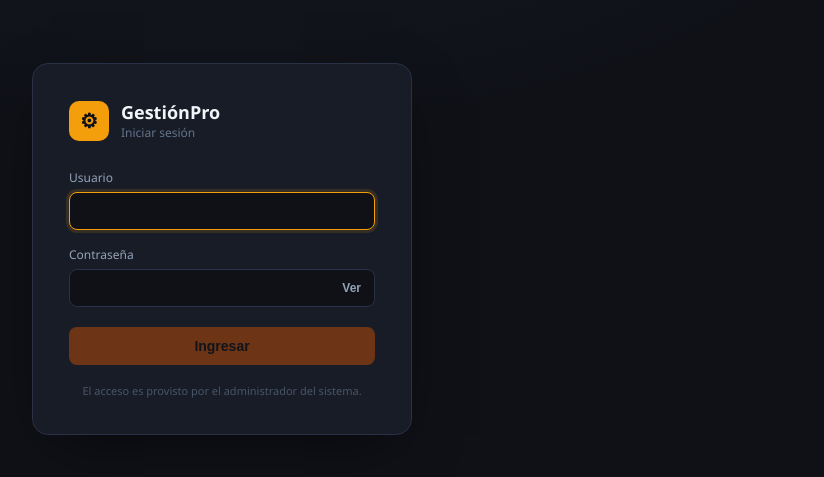
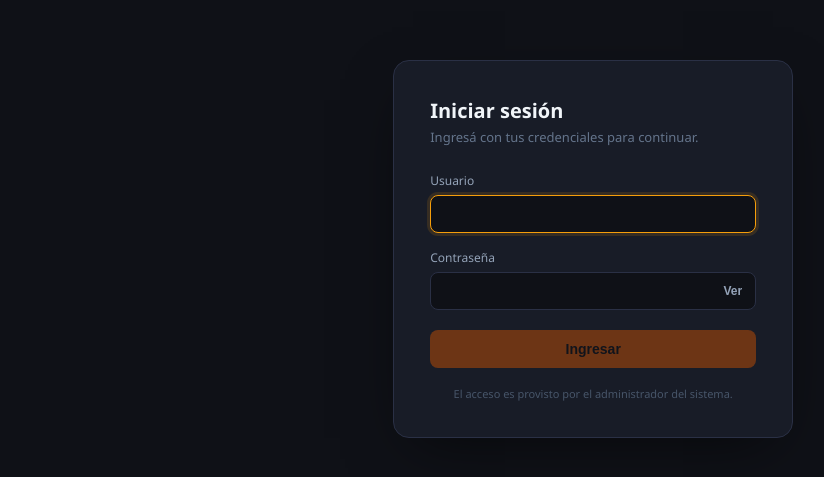
Before and after one commit to Hernanzazzarini/gestion_empresas_2026, a React (Vite) app in the folder gestion-app/client/: page / in a window 1280 px wide. Shown: the part 151-628 px from the top of the page, without its empty margins (418-1242 px from the left). Built offline with nearby package versions, Linux system fonts and the light colour scheme; no server answers.

Commit message:
Se agrega imagen al login,la cual es importada de cloudinary

```diff
--- a/gestion-app/client/src/pages/Login.jsx
+++ b/gestion-app/client/src/pages/Login.jsx
@@ -1,5 +1,13 @@
 import { useState } from 'react'
 import { useAuth } from '../context/AuthContext'
+
+// Imagen de portada (Cloudinary). En desktop ocupa el panel izquierdo;
+// en pantallas chicas pasa a ser el fondo atenuado del formulario.
+// Las transformaciones `f_auto,q_auto,w_1600` la sirven en WebP/AVIF según el
+// navegador: el PNG original pesa 2 MB y así baja a ~125 KB sin pérdida visible.
+const PORTADA = 'https://res.cloudinary.com/dhayjfkli/image/upload/f_auto,q_auto,w_1600/v1785588894/imagen_para_login_fwi7mc.png'
+
+const MODULOS = ['Mantenimiento', 'Logística', 'Stock', 'Mapeo de documentos', 'Desvíos', 'Reclamos', 'Proveedores']
 
 export default function Login() {
   const { login } = useAuth()
@@ -49,34 +57,117 @@ export default function Login() {
   const label = { display: 'block', fontSize: 12, color: '#94a3b8', marginBottom: 6 }
 
   return (
-    <div style={{
-      minHeight: '100vh',
-      background: 'radial-gradient(1200px 600px at 50% -10%, #1e243580, #0f1117 60%)',
-      display: 'flex', alignItems: 'center', justifyContent: 'center', padding: 20,
-    }}>
-      <form onSubmit={submit} style={{
-        width: '100%', maxWidth: 380, background: '#181c27',
-        border: '1px solid #2a3045', borderRadius: 16, padding: 36,
-        boxShadow: '0 20px 60px -20px rgba(0,0,0,0.6)',
-        animation: 'gpLoginIn 0.35s ease-out',
-      }}>
+    <div className="gp-login">
       <style>{`
         @keyframes gpLoginIn {
           from { opacity: 0; transform: translateY(10px); }
           to   { opacity: 1; transform: translateY(0); }
         }
+        @keyframes gpHeroIn { from { opacity: 0; } to { opacity: 1; } }
         @keyframes gpSpin { to { transform: rotate(360deg); } }
+
+        .gp-login { min-height: 100vh; display: flex; background: #0f1117; }
+
+        /* Panel izquierdo: la portada a sangre con un degradado que oscurece
+           el borde derecho para que empalme con el panel del formulario. */
+        .gp-login-hero {
+          position: relative; flex: 1 1 58%; min-width: 0;
+          background-image: url("${PORTADA}");
+          background-size: cover; background-position: center;
+          display: flex; align-items: flex-end;
+          animation: gpHeroIn 0.6s ease-out;
+        }
+        .gp-login-hero::after {
+          content: ''; position: absolute; inset: 0;
+          background:
+            linear-gradient(90deg, rgba(15,17,23,0.55) 0%, rgba(15,17,23,0.10) 35%, rgba(15,17,23,0.75) 82%, #0f1117 100%),
+            linear-gradient(0deg,  rgba(15,17,23,0.92) 0%, rgba(15,17,23,0) 60%);
+        }
+        .gp-login-hero-content { position: relative; z-index: 1; padding: 56px 48px; max-width: 620px; }
+
+        .gp-login-panel {
+          flex: 1 1 42%; display: flex; align-items: center; justify-content: center;
+          padding: 24px; min-width: 0;
+        }
+        .gp-login-card {
+          width: 100%; max-width: 400px; background: #181c27;
+          border: 1px solid #2a3045; border-radius: 16px; padding: 36px;
+          box-shadow: 0 20px 60px -20px rgba(0,0,0,0.6);
+          animation: gpLoginIn 0.35s ease-out;
+        }
+        .gp-login-chips { display: flex; flex-wrap: wrap; gap: 8px; margin-top: 24px; }
+        .gp-login-chip {
+          font-size: 12px; color: #cbd5e1; padding: 5px 11px; border-radius: 999px;
+          border: 1px solid #ffffff26; background: #ffffff0f; backdrop-filter: blur(4px);
+        }
+        /* La marca del formulario sólo aparece cuando el hero no está visible. */
+        .gp-login-brand { display: none; }
+
+        @media (max-width: 980px) {
+          .gp-login-hero { display: none; }
+          .gp-login {
+            background-image:
+              linear-gradient(rgba(15,17,23,0.90), rgba(15,17,23,0.96)),
+              url("${PORTADA}");
+            background-size: cover; background-position: center; background-attachment: fixed;
+          }
+          .gp-login-card { background: #181c27f2; backdrop-filter: blur(6px); }
+          .gp-login-brand { display: flex; }
+        }
+        @media (max-width: 420px) {
+          .gp-login-panel { padding: 16px; }
+          .gp-login-card { padding: 26px 20px; }
+        }
       `}</style>
 
-        <div style={{ display: 'flex', alignItems: 'center', gap: 12, marginBottom: 28 }}>
+      <section className="gp-login-hero">
+        <div className="gp-login-hero-content">
+          <div style={{ display: 'flex', alignItems: 'center', gap: 12, marginBottom: 22 }}>
+            <div style={{
+              width: 44, height: 44, borderRadius: 12, background: '#f59e0b',
+              display: 'flex', alignItems: 'center', justifyContent: 'center',
+              fontSize: 22, fontWeight: 900, color: '#0f1117',
+              boxShadow: '0 8px 24px -8px #f59e0bcc',
+            }}>⚙</div>
+            <div style={{ fontWeight: 800, fontSize: 22, color: '#f1f5f9', letterSpacing: 0.2 }}>
+              Gestión<span style={{ color: '#f59e0b' }}>Pro</span>
+            </div>
+          </div>
+
+          <h1 style={{
+            margin: 0, fontSize: 38, lineHeight: 1.15, fontWeight: 800, color: '#f8fafc',
+            textShadow: '0 2px 24px rgba(0,0,0,0.6)',
+          }}>
+            Toda la operación<br />en un solo lugar.
+          </h1>
+          <p style={{ marginTop: 14, marginBottom: 0, fontSize: 15, lineHeight: 1.6, color: '#94a3b8', maxWidth: 460 }}>
+            Control y mantenimiento, documentación —
+            centralizados, trazables y con reportes en tiempo real.
+          </p>
+
+          <div className="gp-login-chips">
+            {MODULOS.map(m => <span key={m} className="gp-login-chip">{m}</span>)}
+          </div>
+        </div>
+      </section>
+
+      <div className="gp-login-panel">
+        <form onSubmit={submit} className="gp-login-card">
+          <div className="gp-login-brand" style={{ alignItems: 'center', gap: 12, marginBottom: 24 }}>
             <div style={{
               width: 40, height: 40, borderRadius: 10, background: '#f59e0b',
               display: 'flex', alignItems: 'center', justifyContent: 'center',
               fontSize: 20, fontWeight: 900, color: '#0f1117',
             }}>⚙</div>
-          <div>
-            <div style={{ fontWeight: 800, fontSize: 18, color: '#f1f5f9' }}>GestiónPro</div>
-            <div style={{ fontSize: 12, color: '#64748b' }}>Iniciar sesión</div>
+            <div style={{ fontWeight: 800, fontSize: 18, color: '#f1f5f9' }}>
+              Gestión<span style={{ color: '#f59e0b' }}>Pro</span>
+            </div>
+          </div>
+
+          <div style={{ marginBottom: 26 }}>
+            <div style={{ fontWeight: 800, fontSize: 20, color: '#f1f5f9' }}>Iniciar sesión</div>
+            <div style={{ fontSize: 13, color: '#64748b', marginTop: 4 }}>
+              Ingresá con tus credenciales para continuar.
             </div>
           </div>
 
@@ -163,5 +254,6 @@ export default function Login() {
           </p>
         </form>
       </div>
+    </div>
   )
 }
```
Lines whose indentation alone changed are shown as unchanged.
